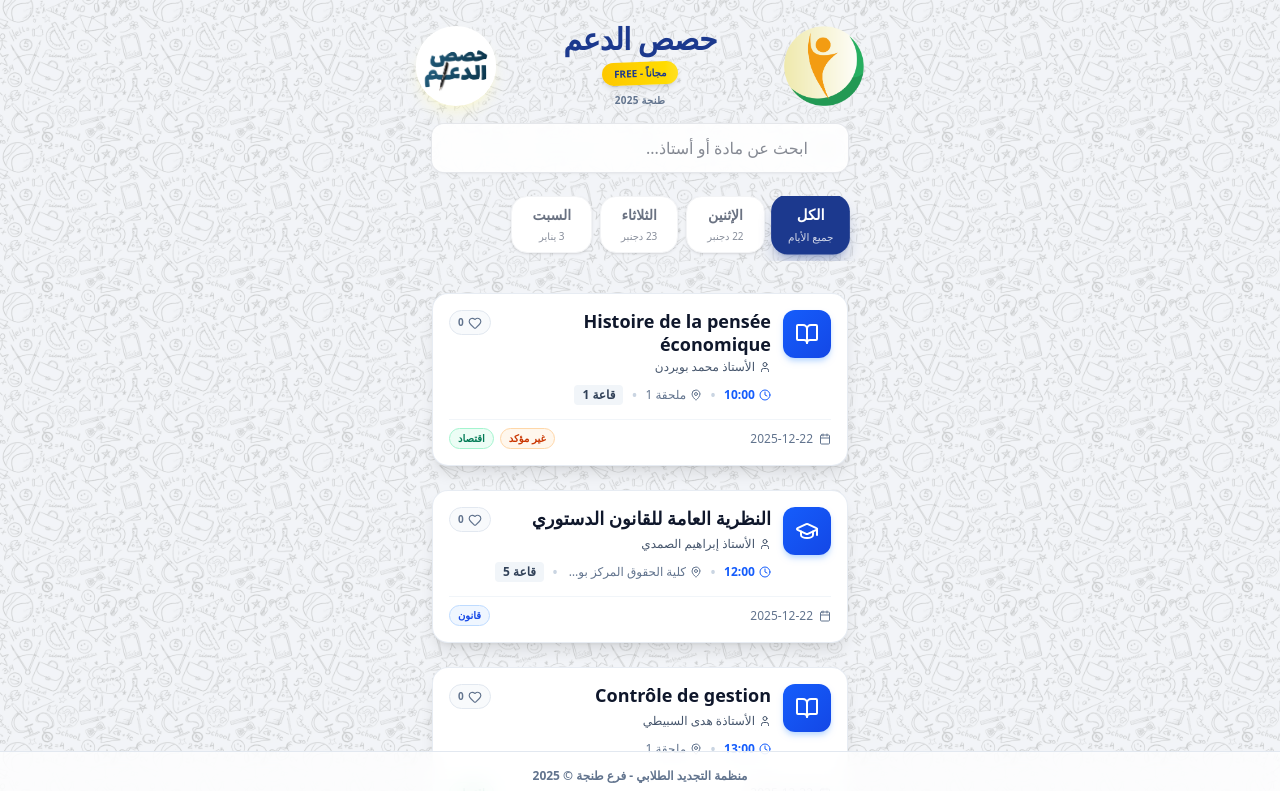
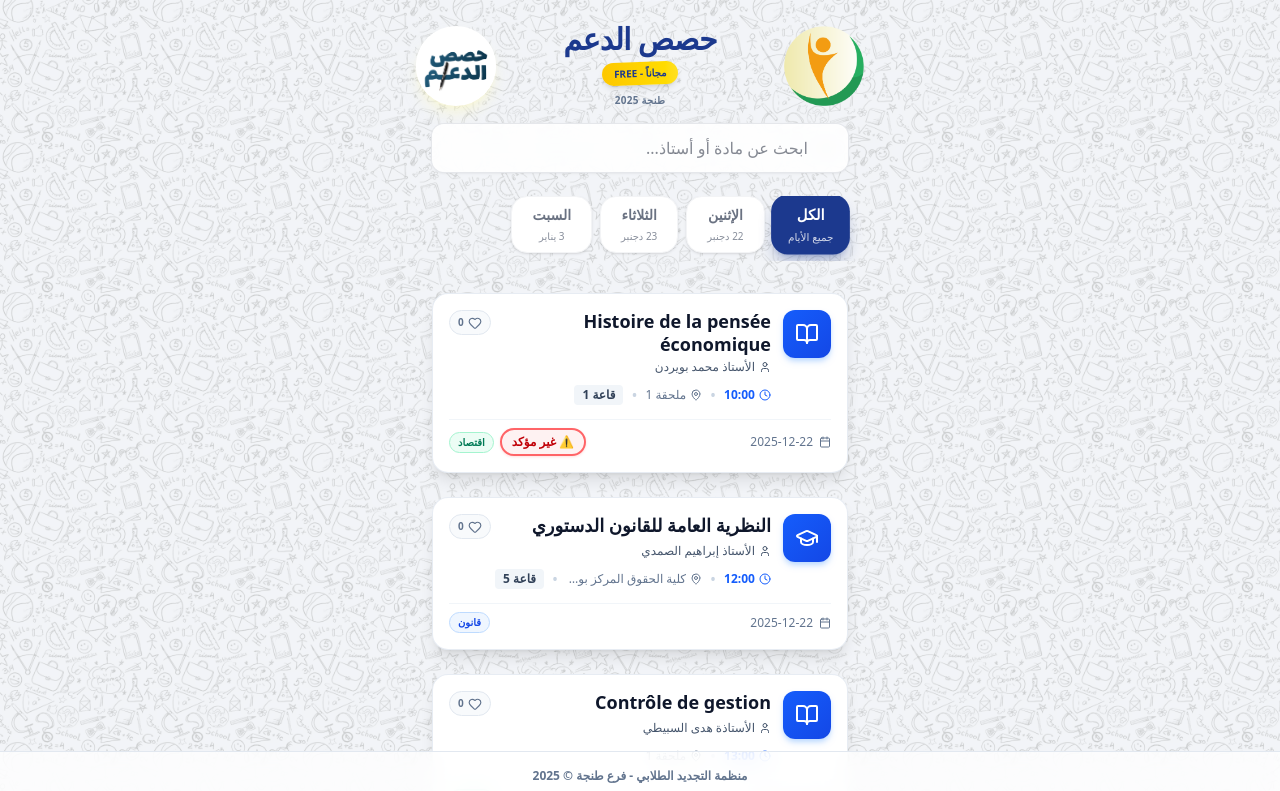
Before and after one commit to AbdellahBM/orema_courses, a Next.js app: page / in a window 1280 px wide. Shown: the top 791 px of the page. Built offline with nearby package versions, Linux system fonts and the light colour scheme.

Commit message:
Make 'not confirmed' label more prominent with red color and warning icon

```diff
--- a/app/home/components/ScheduleCard.tsx
+++ b/app/home/components/ScheduleCard.tsx
@@ -146,12 +146,12 @@ export default function ScheduleCard({ session, index }: ScheduleCardProps) {
             {/* Category Tags - Compact */}
             <div className="flex items-center gap-1.5 flex-wrap">
               {session.notConfirmed && (
-                <div className={`inline-flex items-center px-2 py-0.5 rounded-full text-[10px] font-bold border ${
+                <div className={`inline-flex items-center px-2.5 py-1 rounded-full text-xs font-bold border-2 shadow-sm ${
                   passed
                     ? 'bg-slate-50 text-slate-400 border-slate-200'
-                    : 'bg-orange-50 text-orange-700 border-orange-200'
+                    : 'bg-red-50 text-red-700 border-red-400 shadow-red-100'
                 }`}>
-                  غير مؤكد
+                  ⚠️ غير مؤكد
                 </div>
               )}
               <div className={`inline-flex items-center px-2 py-0.5 rounded-full text-[10px] font-bold border ${
```
